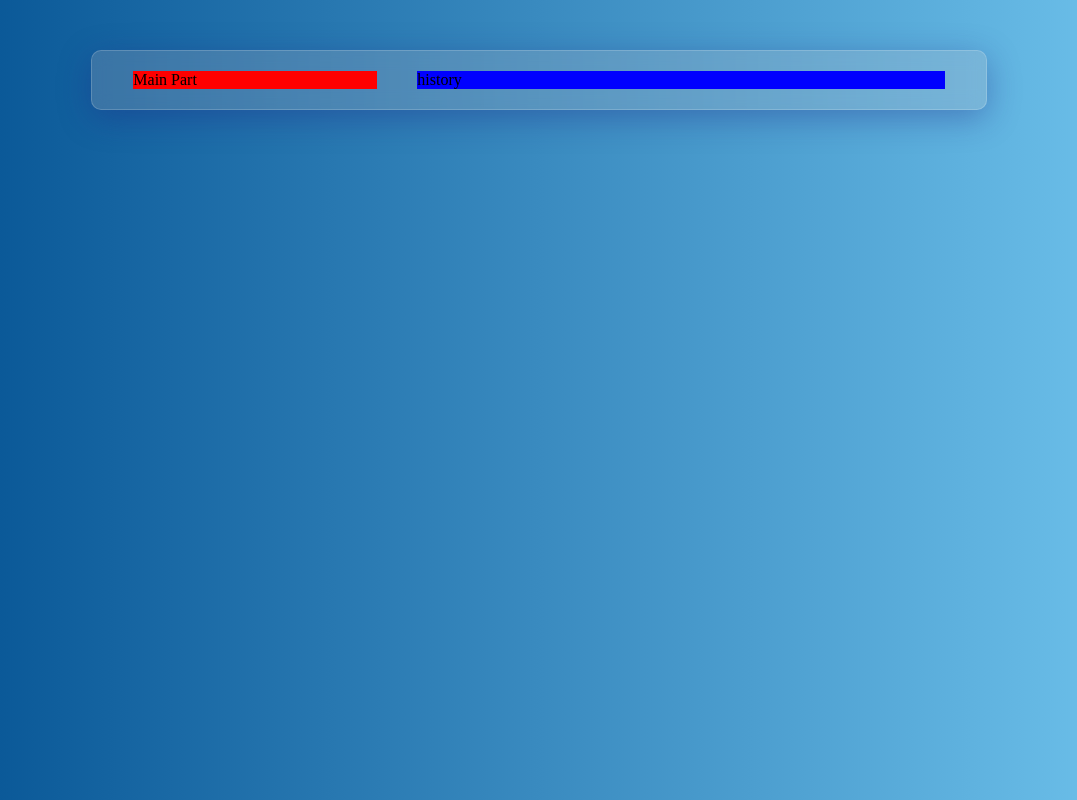
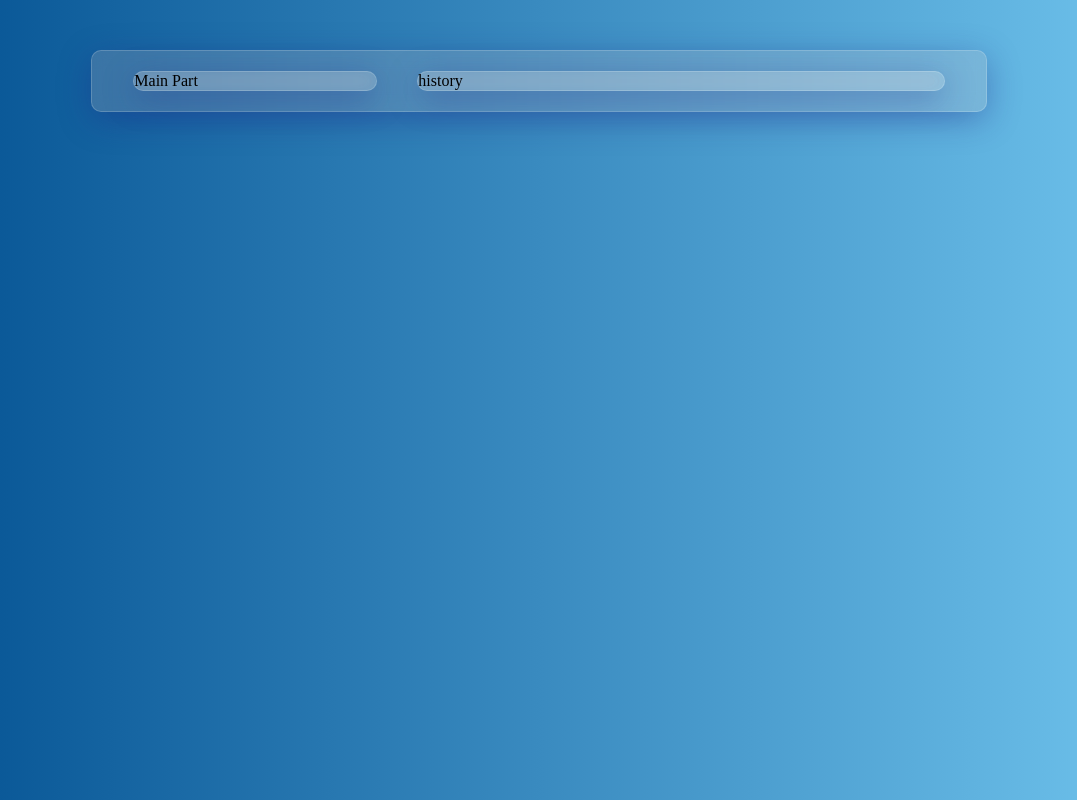
Before and after one commit to lighnio/portfolio-html5, a plain HTML site: page index.html in a window 1280 px wide. Shown: the whole page, without its empty margins (101-1178 px from the left). Drawn offline with Linux system fonts and the light colour scheme.

Commit message:
base colors

```diff
--- a/src/css/styles.css
+++ b/src/css/styles.css
@@ -32,11 +32,23 @@ body{
 }
 
 .main{
-    background: red;
+    background: rgba( 255, 255, 255, 0.15 );
+    box-shadow: 0 8px 32px 0 rgba( 31, 38, 135, 0.37 );
+    backdrop-filter: blur( 8.5px );
+    -webkit-backdrop-filter: blur( 8.5px );
+    border-radius: 10px;
+    border: 1px solid rgba( 255, 255, 255, 0.18 );
+
     width: 30%;
 }
 
 .history{
-    background: blue;
+    background: rgba( 255, 255, 255, 0.15 );
+    box-shadow: 0 8px 32px 0 rgba( 31, 38, 135, 0.37 );
+    backdrop-filter: blur( 8.5px );
+    -webkit-backdrop-filter: blur( 8.5px );
+    border-radius: 10px;
+    border: 1px solid rgba( 255, 255, 255, 0.18 );
+
     width: 65%;
 }
```
